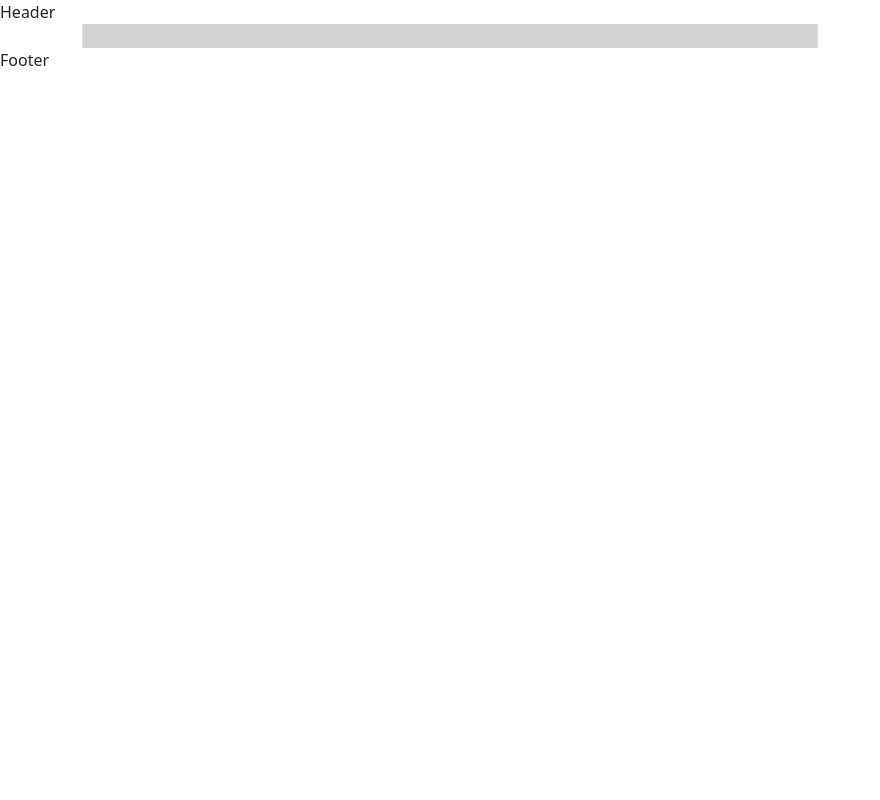
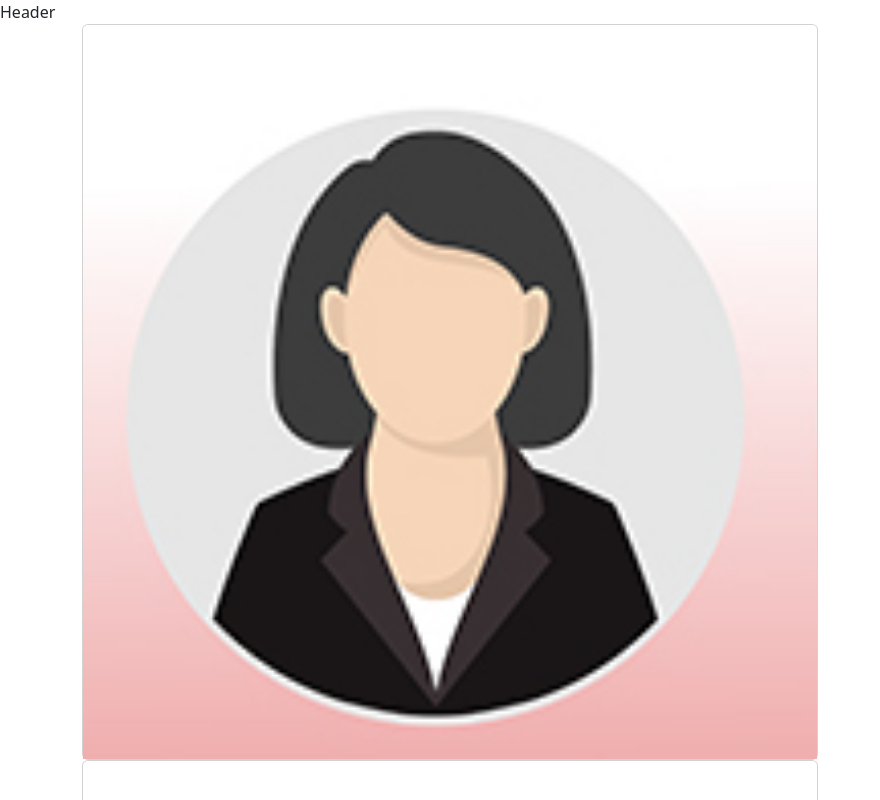
Before and after one commit to abnercabrera28/team-members, a React (Create React App) app: page / in a window 1280 px wide. Shown: the top 800 px of the page, without its empty margins (0-880 px from the left). Built offline with nearby package versions, Linux system fonts and the light colour scheme.

Commit message:
add img src with femaleProfile

```diff
--- a/src/Employees.js
+++ b/src/Employees.js
@@ -98,6 +98,7 @@ const Employees = () => {
                     {
                         employees.map(employee => (
                             <div id={employee.id} className="card">
+                                <img src={femaleProfile} className="card-img-top" />
 
                             </div>
                         ))
```
